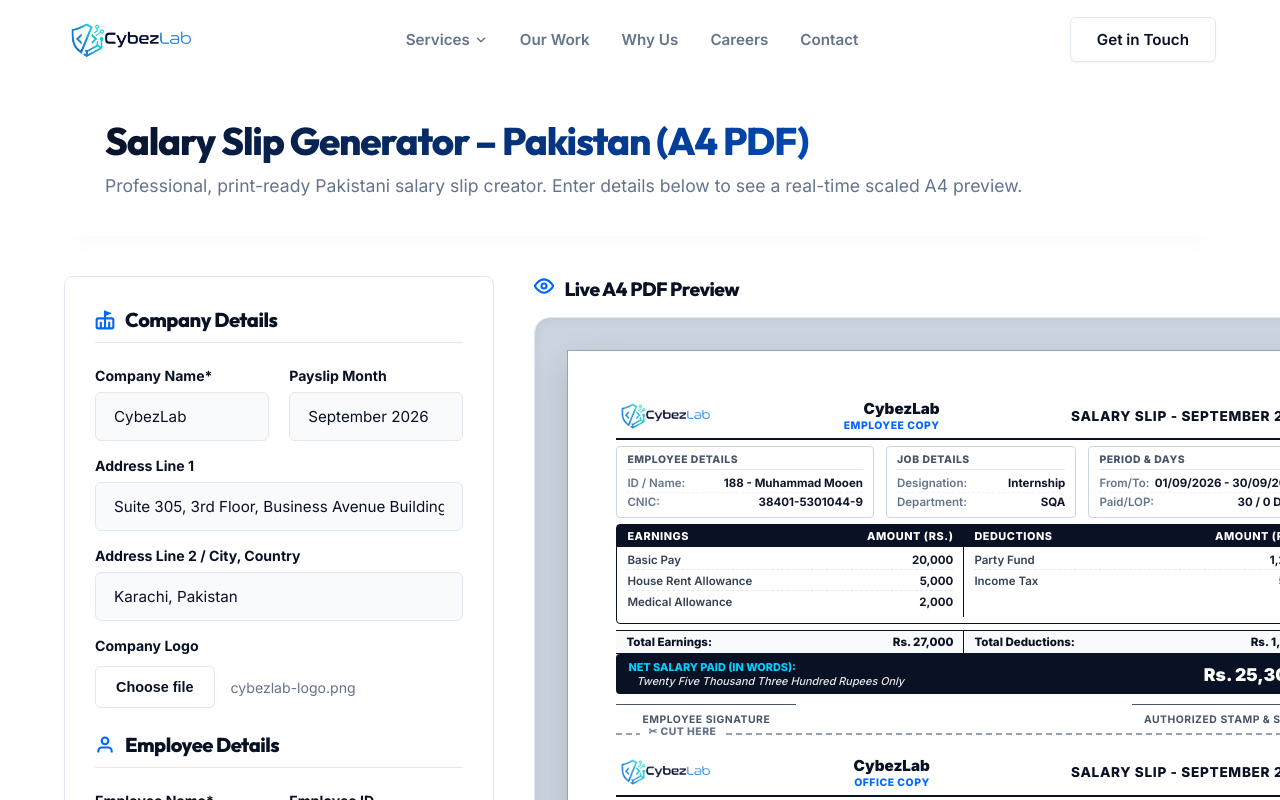
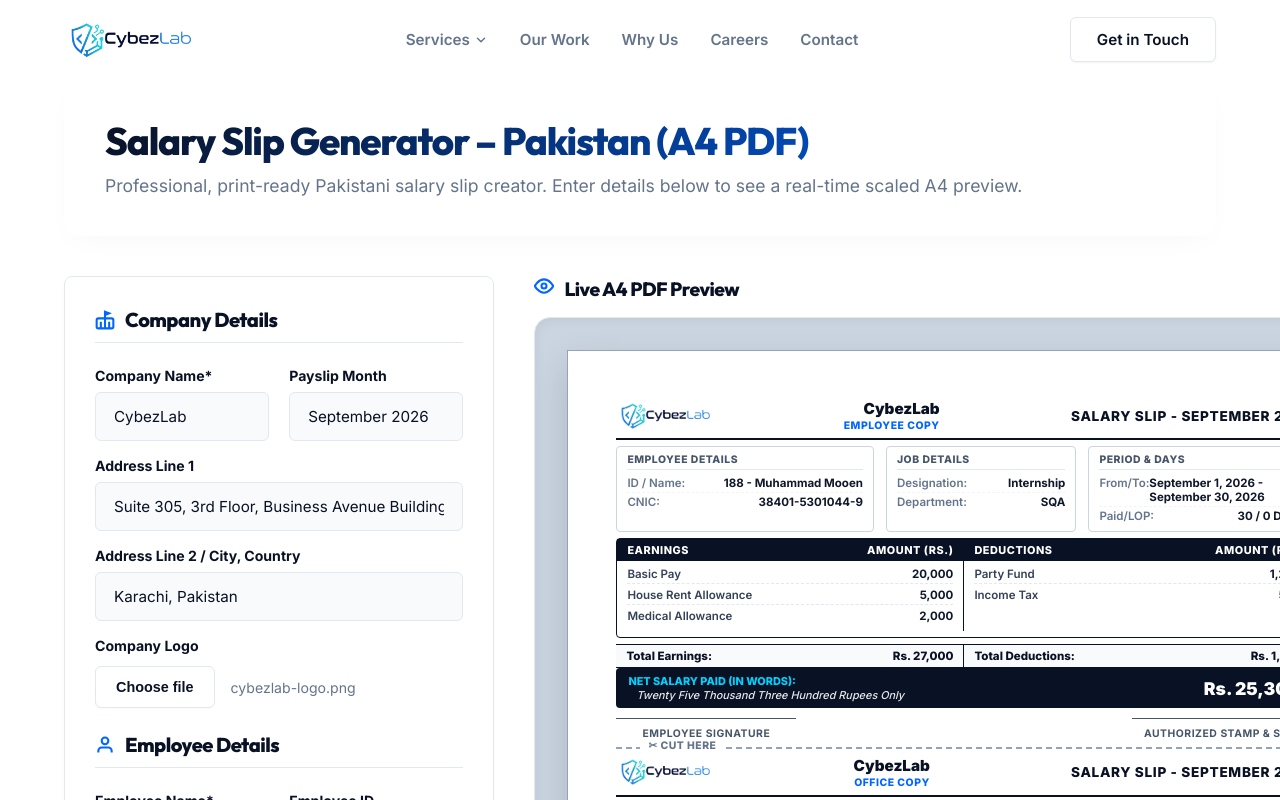
Before and after one commit to Cybez/cybezlab, a Next.js app: page /salary-slip in a window 1280 px wide. Shown: the top 800 px of the page. Built offline with nearby package versions, Linux system fonts and the light colour scheme.

Commit message:
Update payslip date formats to human-readable 'Month Day, Year' layout (e.g. September 1, 2026)

```diff
--- a/src/app/salary-slip/page.tsx
+++ b/src/app/salary-slip/page.tsx
@@ -196,15 +196,28 @@
     return parts.join(' ') + ' Rupees Only';
   };
 
-  // Format date helper
+  // Format date helper (outputs "Month Day, Year" e.g., "September 1, 2026")
   const formatDate = (dateStr: string): string => {
     if (!dateStr) return '';
+
+    // Timezone-safe manual component parsing for YYYY-MM-DD (e.g. input type="date")
+    const parts = dateStr.split('-');
+    const months = ['January', 'February', 'March', 'April', 'May', 'June', 'July', 'August', 'September', 'October', 'November', 'December'];
+
+    if (parts.length === 3) {
+      const year = parseInt(parts[0], 10);
+      const monthIdx = parseInt(parts[1], 10) - 1;
+      const day = parseInt(parts[2], 10);
+
+      if (monthIdx >= 0 && monthIdx < 12 && !isNaN(day) && !isNaN(year)) {
+        return `${months[monthIdx]} ${day}, ${year}`;
+      }
+    }
+
+    // Fallback parsing for standard date strings
     const date = new Date(dateStr);
     if (isNaN(date.getTime())) return dateStr;
-    const day = String(date.getDate()).padStart(2, '0');
-    const month = String(date.getMonth() + 1).padStart(2, '0');
-    const year = date.getFullYear();
-    return `${day}/${month}/${year}`;
+    return `${months[date.getMonth()]} ${date.getDate()}, ${date.getFullYear()}`;
   };
 
   // Dynamic preview reload key
```
